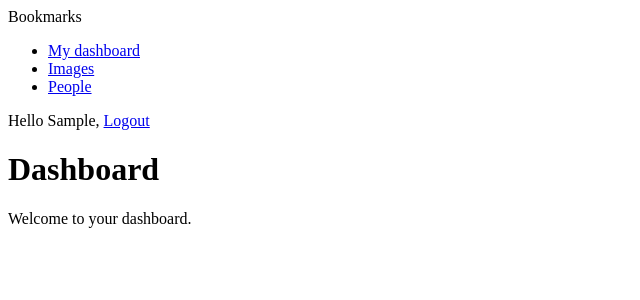
After one commit to bkalika/django_2_antonio_mele, a Django app: page /account/ in a window 1280 px wide. The commit adds this page. Shown: the top 300 px of the page, without its empty margins (0-640 px from the left). Run offline with Django 3.2, Linux system fonts and the light colour scheme; the visitor is signed in with stand-in values (Sample User, id 1).

Commit message:
add log-in, log-out

```diff
--- /dev/null
+++ b/bookmarks/account/templates/account/dashboard.html
@@ -0,0 +1,8 @@
+{% extends "base.html" %}
+
+{% block title %}Dashboard{% endblock %}
+
+{% block content %}
+    <h1>Dashboard</h1>
+    <p>Welcome to your dashboard.</p>
+{% endblock %}
--- a/bookmarks/account/templates/base.html
+++ b/bookmarks/account/templates/base.html
@@ -8,6 +8,28 @@
 <body>
     <div id="header">
         <span class="logo">Bookmarks</span>
+        {% if request.user.is_authenticated %}
+        <ul class="menu">
+            <li {% if section == 'dashboard' %} class='selected'{% endif %}>
+                <a href="{% url 'dashboard' %}">My dashboard</a>
+            </li>
+            <li {% if section == 'images' %}class='selected'{% endif %}>
+                <a href="#">Images</a>
+            </li>
+            <li {% if section == 'people' %}class='selected'{% endif %}>
+                <a href="#">People</a>
+            </li>
+        </ul>
+        {% endif %}
+
+        <span class="user">
+            {% if request.user.is_authenticated %}
+            Hello {{ request.user.first_name }},
+            <a href="{% url 'logout' %}">Logout</a>
+            {% else %}
+            <a href="{% url 'login' %}">Log-in</a>
+            {% endif %}
+        </span>
     </div>
     <div id="content">
         {% block content %}
--- a/bookmarks/account/urls.py
+++ b/bookmarks/account/urls.py
@@ -1,7 +1,11 @@
 from django.urls import path
+from django.contrib.auth import views as auth_views
 
 from . import views
 
 urlpatterns = [
-    path('login/', views.user_login, name='login'),
+    # path('login/', views.user_login, name='login'),
+    path('login/', auth_views.LoginView.as_view(), name='login'),
+    path('logout/', auth_views.LogoutView.as_view(), name='logout'),
+    path('', views.dashboard, name='dashboard'),
 ]
--- a/bookmarks/account/views.py
+++ b/bookmarks/account/views.py
@@ -1,4 +1,5 @@
 from django.contrib.auth import login, authenticate
+from django.contrib.auth.decorators import login_required
 from django.http import HttpResponse
 from django.shortcuts import render
 
@@ -24,3 +25,10 @@ def user_login(request):
     else:
         form = LoginForm()
     return render(request, 'account/login.html', {'form': form})
+
+
+@login_required
+def dashboard(request):
+    return render(request,
+                  'account/dashboard.html',
+                  {'section': 'dashboard'})
--- a/bookmarks/bookmarks/settings.py
+++ b/bookmarks/bookmarks/settings.py
@@ -120,3 +120,7 @@ USE_TZ = True
 # https://docs.djangoproject.com/en/3.0/howto/static-files/
 
 STATIC_URL = '/static/'
+
+LOGIN_REDIRECT_URL = 'dashboard'
+LOGIN_URL = 'login'
+LOGOUT_URL = 'logout'
```
Also changed, not shown: bookmarks/account/templates/registration/logged_out.html (added, +8 -0 lines), bookmarks/account/templates/registration/login.html (added, +22 -0 lines).
